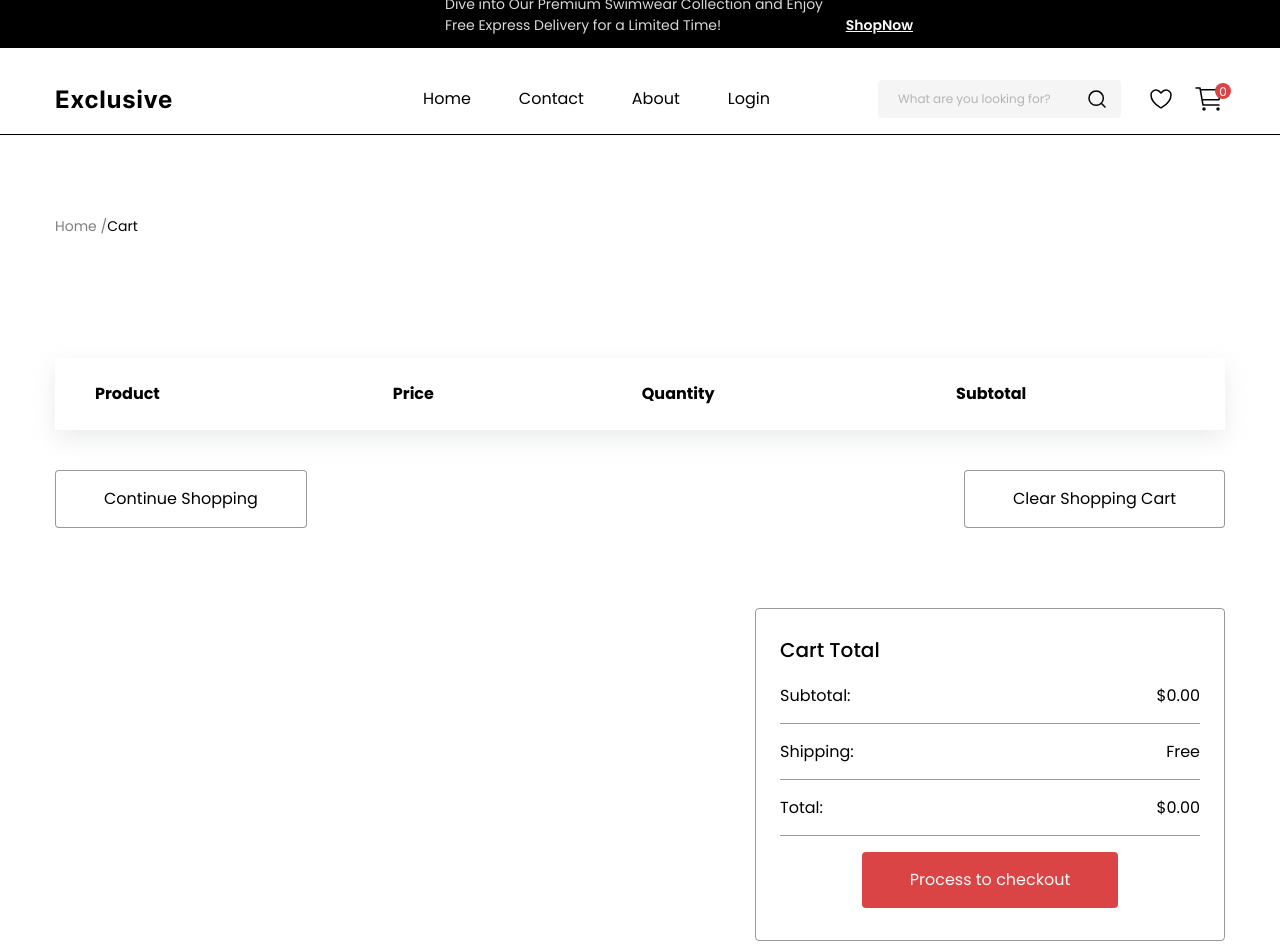
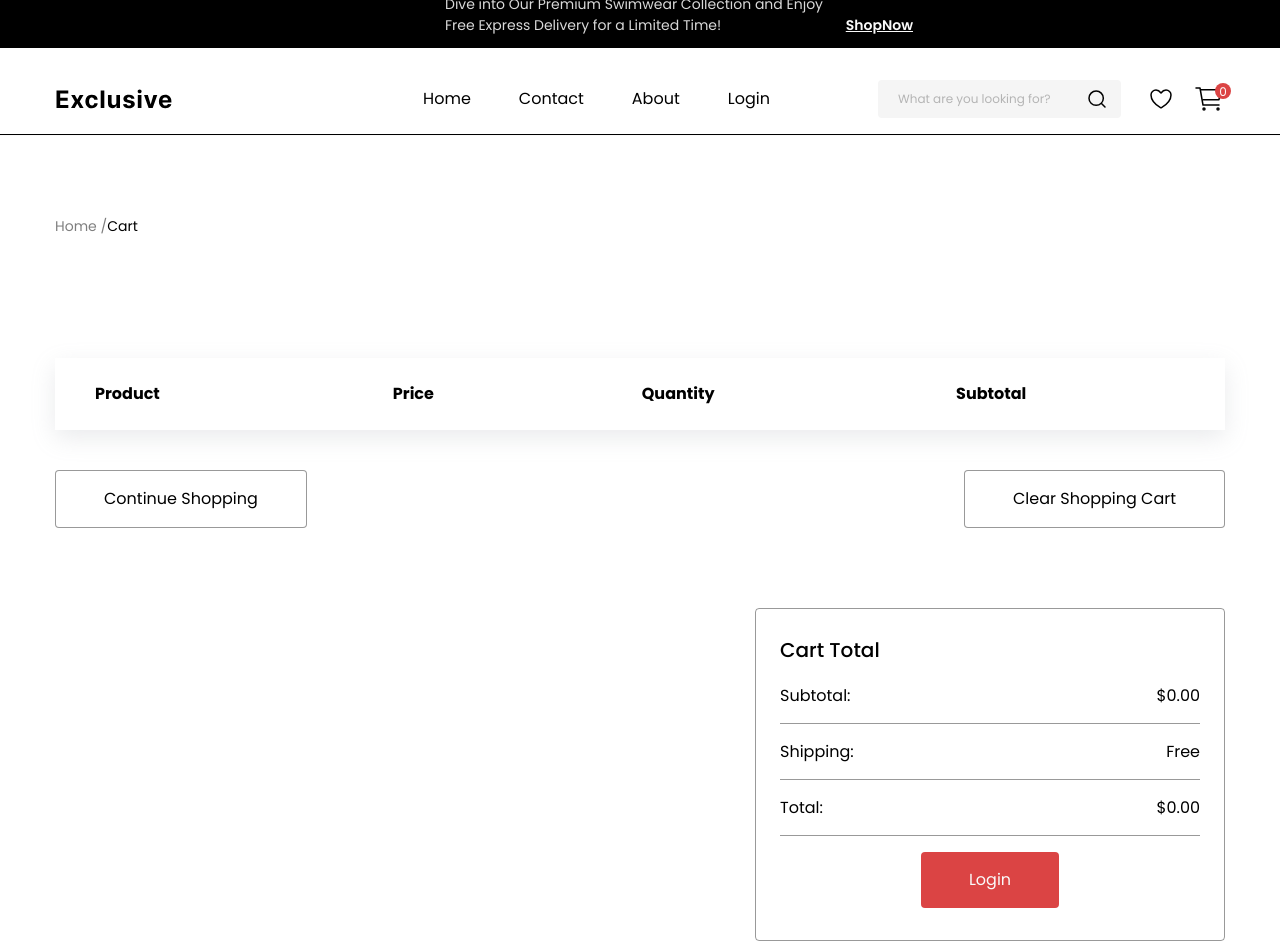
Before and after one commit to trandohoa93/Ecommerce-Website, a React (Vite) app: page /cart in a window 1280 px wide. Shown: the top 952 px of the page. Built offline with nearby package versions, Linux system fonts and the light colour scheme.

Commit message:
fix bug loggin

```diff
--- a/src/Pages/Cart/Cart.tsx
+++ b/src/Pages/Cart/Cart.tsx
@@ -25,8 +25,10 @@ function Cart() {
   const dispatch = useDispatch();
   const cart = useSelector((state: RootState) => state.cartSlice.cart);
   const total_amount = useSelector((state: RootState) => state.cartSlice.total_amount);
-  const token = localStorage.getItem('token');
 
+  const isLogin = useSelector((state: RootState) => state.userLogin.isLogin);
+
+  console.log(isLogin);
   useEffect(() => {
     dispatch(countCartTotals());
     localStorage.setItem('cart', JSON.stringify(cart));
@@ -141,14 +143,18 @@ function Cart() {
               <p className={cx('price')}>{formatPrice(total_amount)}</p>
             </div>
             <div className={cx('checkout')}>
-              {token ? (
+              {!isLogin ? (
                 <Link to="/login">
                   <Button color="secondary" onClick={() => console.log('hehe')}>
                     Login
                   </Button>
                 </Link>
               ) : (
-                <Button color="secondary" onClick={() => console.log('hehe')}>
+                <Button
+                  color="secondary"
+                  onClick={() => console.log('hehe')}
+                  disabled={true}
+                >
                   Process to checkout
                 </Button>
               )}
```
